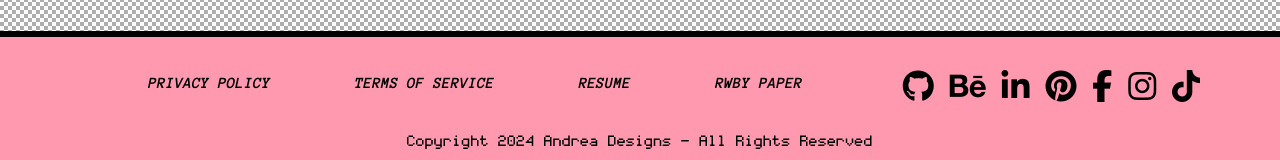
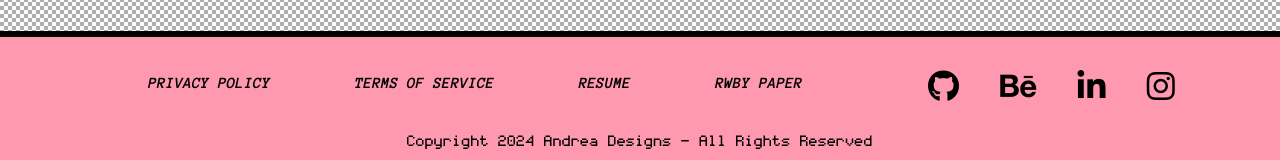
Before and after one commit to aetrigg/andrea-designs, a React (Create React App) app: page / in a window 1280 px wide. Shown: the part 1322-1482 px from the top of the page. Built offline with nearby package versions, Linux system fonts and the light colour scheme.

Commit message:
Update Footer.js

```diff
--- a/src/components/Footer.js
+++ b/src/components/Footer.js
@@ -35,10 +35,10 @@ function Footer(props) {
                         <ReactGA.OutboundLink eventLabel="footer-github" to="https://github.com/aetrigg" target="_blank"><a target="_blank" href="https://github.com/aetrigg/"><i className="fab fa-github fa-2x"></i></a></ReactGA.OutboundLink>
                         <ReactGA.OutboundLink eventLabel="footer-behance" to="https://behance.net/designsbyandrea/" target="_blank"><a target="_blank" href="https://behance.net/designsbyandrea/"><i className="fab fa-behance fa-2x"></i></a></ReactGA.OutboundLink>
                         <ReactGA.OutboundLink eventLabel="footer-linkedin" to="https://linkedin.com/in/designsbyandrea" target="_blank"><a target="_blank" href="https://linkedin.com/in/designsbyandrea/"><i className="fab fa-linkedin-in fa-2x"></i></a></ReactGA.OutboundLink>
-                        <ReactGA.OutboundLink eventLabel="footer-pinterest" to="https://pinterest.com/designsbyandrea/" target="_blank"><a target="_blank" href="https://pinterest.com/designsbyandrea/"><i className="fab fa-pinterest fa-2x"></i></a></ReactGA.OutboundLink>
-                        <ReactGA.OutboundLink eventLabel="footer-facebook" to="https://facebook.com/designsbyandrea/" target="_blank"><a target="_blank" href="https://facebook.com/designsbyandrea/"><i className="fab fa-facebook-f fa-2x"></i></a></ReactGA.OutboundLink>
-                        <ReactGA.OutboundLink eventLabel="footer-instagram" to="https://instagram.com/designsby.andrea/" target="_blank"><a target="_blank" href="https://instagram.com/designsby.andrea/"><i className="fab fa-instagram fa-2x"></i></a></ReactGA.OutboundLink>
-                        <ReactGA.OutboundLink eventLabel="footer-tiktok" to="https://tiktok.com/designsbyandrea" target="_blank"><a target="_blank" href="https://tiktok.com/designsbyandrea"><i className="fab fa-tiktok fa-2x"></i></a></ReactGA.OutboundLink>
+    {/*<ReactGA.OutboundLink eventLabel="footer-pinterest" to="https://pinterest.com/designsbyandrea/" target="_blank"><a target="_blank" href="https://pinterest.com/designsbyandrea/"><i className="fab fa-pinterest fa-2x"></i></a></ReactGA.OutboundLink>*/}
+    {/*<ReactGA.OutboundLink eventLabel="footer-facebook" to="https://facebook.com/designsbyandrea/" target="_blank"><a target="_blank" href="https://facebook.com/designsbyandrea/"><i className="fab fa-facebook-f fa-2x"></i></a></ReactGA.OutboundLink>*/}
+                        <ReactGA.OutboundLink eventLabel="footer-instagram" to="https://instagram.com/designsby.andrea/" target="_blank"><a target="_blank" href="https://instagram.com/andreacreatesthings/"><i className="fab fa-instagram fa-2x"></i></a></ReactGA.OutboundLink>
+    {/*<ReactGA.OutboundLink eventLabel="footer-tiktok" to="https://tiktok.com/designsbyandrea" target="_blank"><a target="_blank" href="https://tiktok.com/designsbyandrea"><i className="fab fa-tiktok fa-2x"></i></a></ReactGA.OutboundLink>*/}
                 </div>
             </div>
 
```
